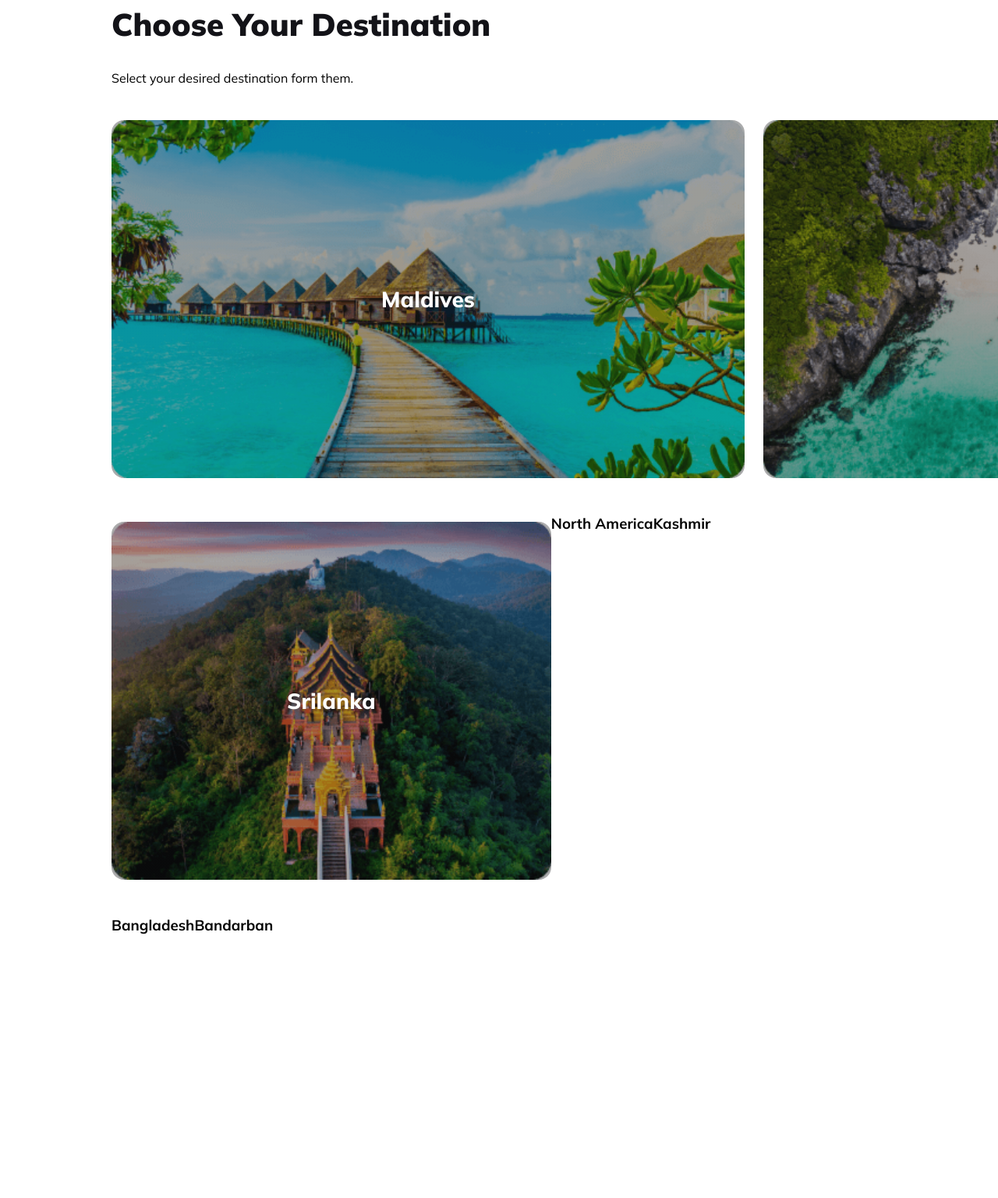
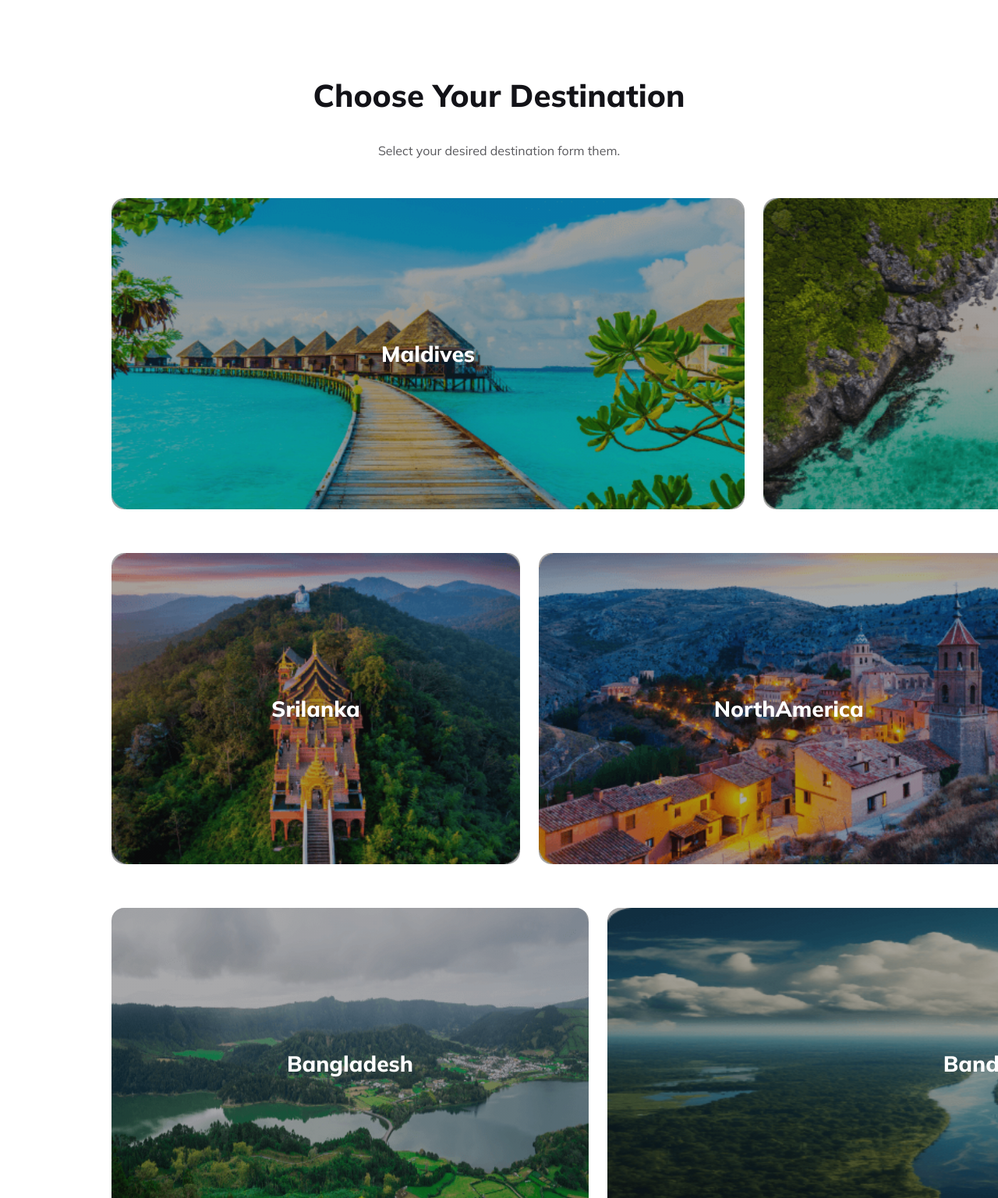
Before and after one commit to Saif1475/Assignment-2, a plain HTML site: page index.html in a window 1280 px wide. Shown: the part 1891-3427 px from the top of the page at 78% size. Before the commit the page ends 3116 px from the top, so only its background shows below. Drawn offline with Linux system fonts and the light colour scheme.

Commit message:
half done

```diff
--- a/index.html
+++ b/index.html
@@ -67,7 +67,7 @@
             </div>
             <div class="destination-bg1">
                 <div class="bg-3"><h3 class="bg3">Srilanka</h3></div>
-                <div class="bg-4"><h3 class="bg4">North America</h3></div>
+                <div class="bg-4"><h3 class="bg4">NorthAmerica</h3></div>
                 <div class="bg-5"><h3 class="bg5">Kashmir</h3></div>
             </div>
             <div class="destination-bg2">
--- a/style/style.css
+++ b/style/style.css
@@ -130,20 +130,40 @@ header,main{
     border-radius: 16px;
     background: url(<path-to-image>), lightgray 50%;
 }
+.choose-destination{
+    margin-top: 100px;
+    text-align: center;
+    margin-bottom: 20px;
+}
+.destination-header{
+    color: #131318;
+    text-align: center;
+    font-size: 40px;
+    font-weight: 800;
+}
+.choose-destination p {
+    color: rgba(19, 19, 24, 0.70);
+    text-align: center;
+    font-size: 1rem;
+    font-weight: 400;
+    line-height: 26px;
+}
 .destination-bg{
     display: flex;
     gap: 24px;
 }
 .destination-bg1{
     display: flex;
+    gap: 24px;
 }
 .destination-bg2{
     display: flex;
+    gap: 24px;
 }
 .bg1{
     border-radius: 16px;
     background: linear-gradient(0deg, rgba(19, 19, 24, 0.20) 0%, rgba(19, 19, 24, 0.20) 100%), url('../images/Rectangle 5.png'), lightgray 50%;
-    padding: 212px 346px;
+    padding: 182px 346px;
     background-size: 100% 100%;
     color: #FFF;
     text-align: center;
@@ -153,7 +173,7 @@ header,main{
 .bg2{
     border-radius: 16px;
     background: linear-gradient(0deg, rgba(19, 19, 24, 0.20) 0%, rgba(19, 19, 24, 0.20) 100%), url('../images/Rectangle 8.png'), lightgray 50%;
-    padding: 212px 346px;
+    padding: 182px 346px;
     background-size: 100% 100%;
     color: #FFF;
     text-align: center;
@@ -167,8 +187,49 @@ header,main{
     text-align: center;
     font-size: 28px;
     font-weight: 800;
-    padding: 212px 225px;
+    padding: 182px 205px;
     background-size: 100% 100%;
+}
+.bg4{
+    border-radius: 16px;
+    background: linear-gradient(0deg, rgba(19, 19, 24, 0.20) 0%, rgba(19, 19, 24, 0.20) 100%), url('../images/Rectangle 7.png'), lightgray 50% / cover no-repeat;
+    color: #FFF;
+    text-align: center;
+    font-size: 28px;
+    font-weight: 800;
+    padding: 182px 225px;
+    background-size: 100% 100%;
+}
+.bg5{
+    border-radius: 16px;
+    background: linear-gradient(0deg, rgba(19, 19, 24, 0.20) 0%, rgba(19, 19, 24, 0.20) 100%), url('../images/Rectangle 9.png'), lightgray 50% / cover no-repeat;
+    color: #FFF;
+    align-items: center;
+    /* text-align: c; */
+    font-size: 28px;
+    font-weight: 800;
+    padding: 182px 165px;
+    background-size: 100% 100%;
+}
+.bg6{
+    border-radius: 16px;
+    background: linear-gradient(0deg, rgba(19, 19, 24, 0.20) 0%, rgba(19, 19, 24, 0.20) 100%), url('../images/Rectangle 10.png'), lightgray 50% / cover no-repeat;
+    color: #FFF;
+    text-align: center;
+    font-size: 28px;
+    font-weight: 800;
+    padding: 182px 225px;
+    background-size: 100% 100%;
+}
+.bg7{
+    border-radius: 16px;
+    background: linear-gradient(0deg, rgba(19, 19, 24, 0.20) 0%, rgba(19, 19, 24, 0.20) 100%), url('../images/Rectangle 11.png'), lightgray 50%;
+    padding: 182px 431px;
+    background-size: 100% 100%;
+    color: #FFF;
+    text-align: center;
+    font-size: 28px;
+    font-weight: 800;
 }
 @media screen and (max-width: 600px) {
     .heading , .navigation, .popular-destination{
@@ -194,6 +255,7 @@ header,main{
         margin-bottom: 12px;
     }
     .bg1 , .bg2 , .bg3, .bg4, .bg5, .bg6, .bg7{
+        margin: auto;
         padding: 85px 125px;
     }
 }
```
